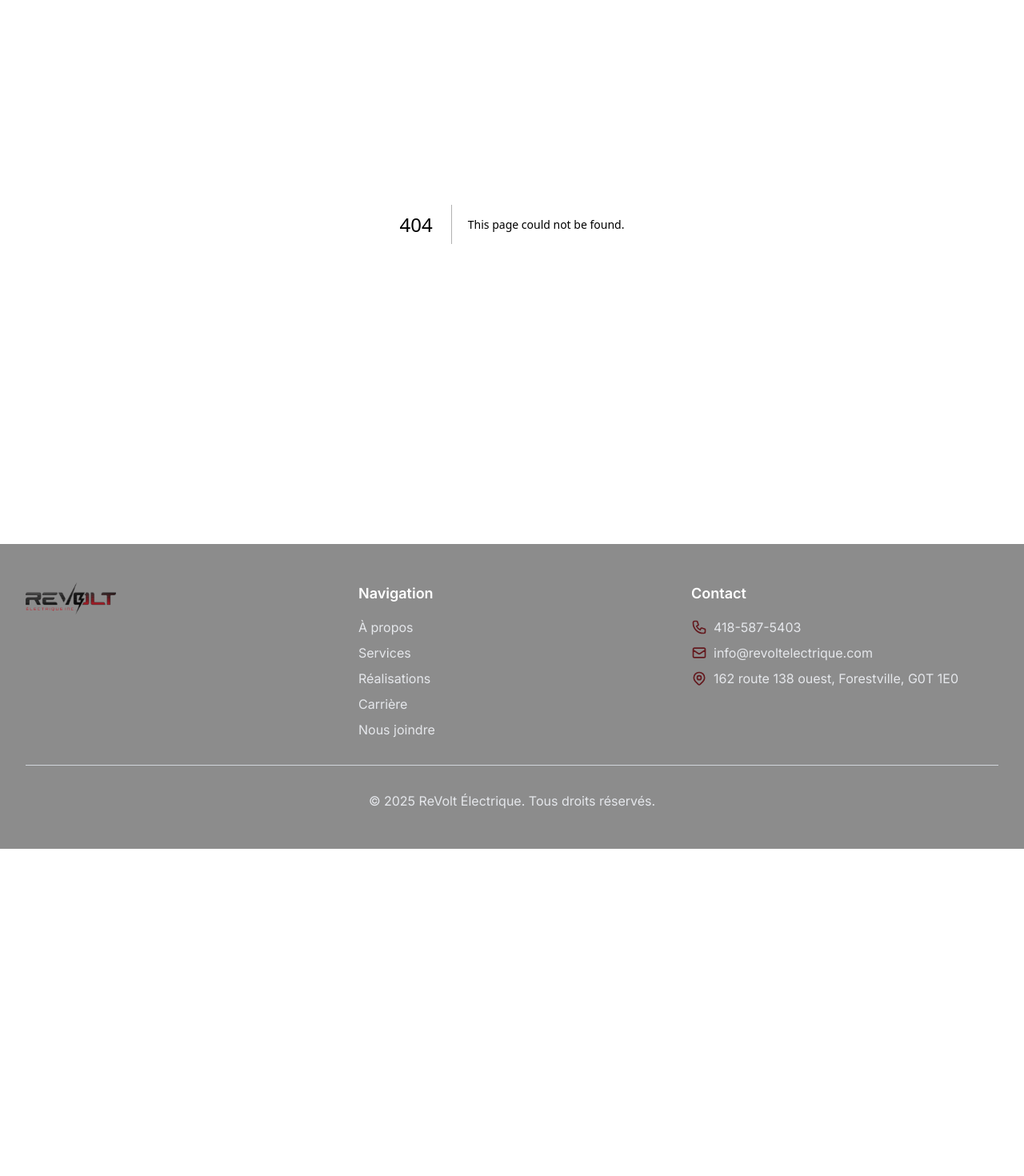
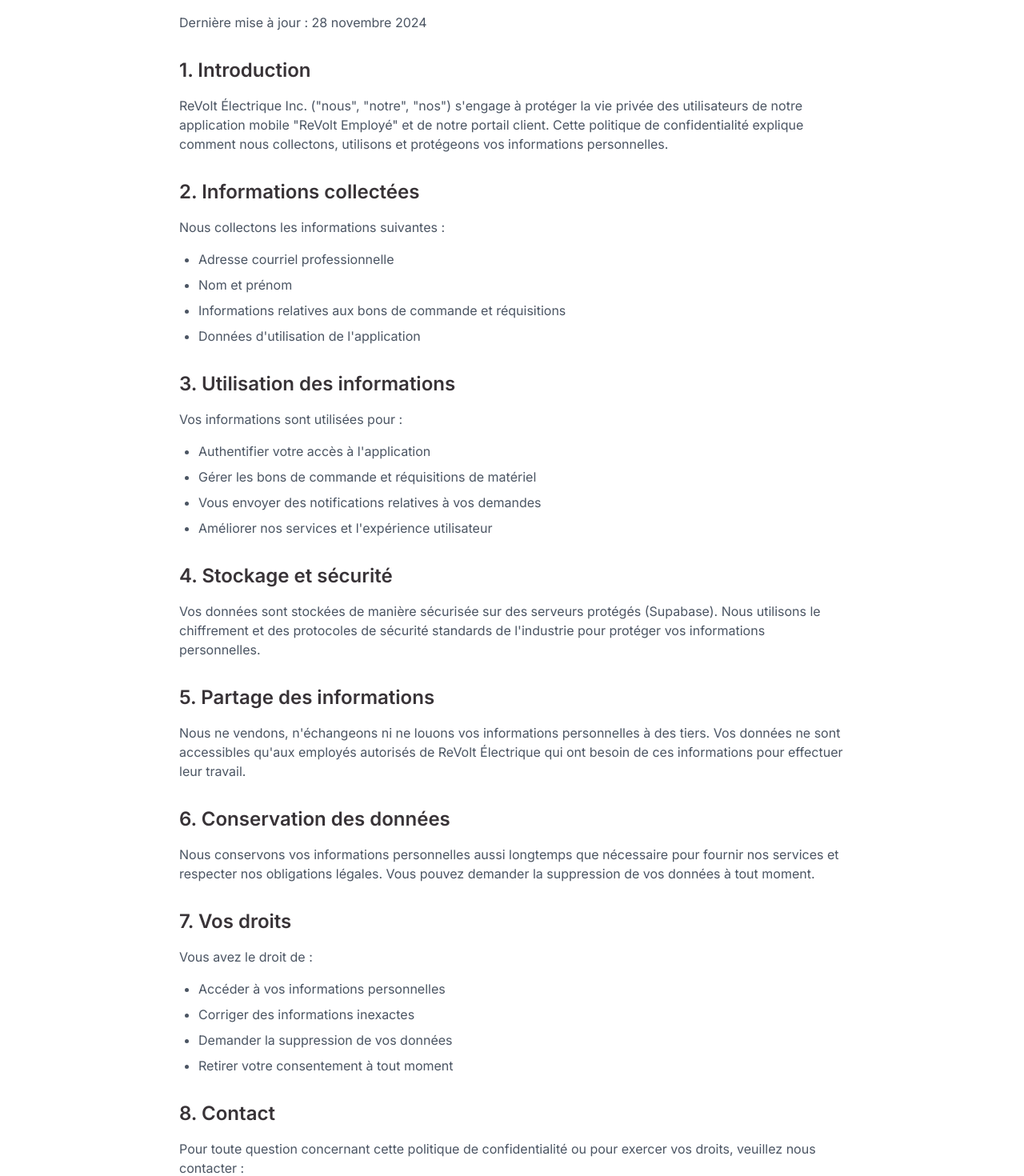
Before and after one commit to revoltelectrique/revolt-electrique, a Next.js app: page /confidentialite in a window 1280 px wide. Before the commit this address had no page. Shown: the part 200-1670 px from the top of the page at 80% size. Before the commit the page ends 1261 px from the top, so only its background shows below. Built offline with nearby package versions, Linux system fonts and the light colour scheme.

Commit message:
Ajout page politique de confidentialité

```diff
--- /dev/null
+++ b/src/app/confidentialite/page.tsx
@@ -0,0 +1,131 @@
+export default function ConfidentialitePage() {
+  return (
+    <div className="bg-white py-16">
+      <div className="container-custom mx-auto px-4 md:px-8 max-w-4xl">
+        <h1 className="text-4xl font-bold text-revolt-dark mb-8">
+          Politique de confidentialité
+        </h1>
+
+        <p className="text-gray-600 mb-8">
+          Dernière mise à jour : 28 novembre 2024
+        </p>
+
+        <div className="prose prose-lg max-w-none">
+          <section className="mb-8">
+            <h2 className="text-2xl font-semibold text-revolt-dark mb-4">
+              1. Introduction
+            </h2>
+            <p className="text-gray-600 mb-4">
+              ReVolt Électrique Inc. ("nous", "notre", "nos") s'engage à protéger la vie privée des utilisateurs
+              de notre application mobile "ReVolt Employé" et de notre portail client. Cette politique de
+              confidentialité explique comment nous collectons, utilisons et protégeons vos informations personnelles.
+            </p>
+          </section>
+
+          <section className="mb-8">
+            <h2 className="text-2xl font-semibold text-revolt-dark mb-4">
+              2. Informations collectées
+            </h2>
+            <p className="text-gray-600 mb-4">
+              Nous collectons les informations suivantes :
+            </p>
+            <ul className="list-disc pl-6 text-gray-600 space-y-2">
+              <li>Adresse courriel professionnelle</li>
+              <li>Nom et prénom</li>
+              <li>Informations relatives aux bons de commande et réquisitions</li>
+              <li>Données d'utilisation de l'application</li>
+            </ul>
+          </section>
+
+          <section className="mb-8">
+            <h2 className="text-2xl font-semibold text-revolt-dark mb-4">
+              3. Utilisation des informations
+            </h2>
+            <p className="text-gray-600 mb-4">
+              Vos informations sont utilisées pour :
+            </p>
+            <ul className="list-disc pl-6 text-gray-600 space-y-2">
+              <li>Authentifier votre accès à l'application</li>
+              <li>Gérer les bons de commande et réquisitions de matériel</li>
+              <li>Vous envoyer des notifications relatives à vos demandes</li>
+              <li>Améliorer nos services et l'expérience utilisateur</li>
+            </ul>
+          </section>
+
+          <section className="mb-8">
+            <h2 className="text-2xl font-semibold text-revolt-dark mb-4">
+              4. Stockage et sécurité
+            </h2>
+            <p className="text-gray-600 mb-4">
+              Vos données sont stockées de manière sécurisée sur des serveurs protégés (Supabase).
+              Nous utilisons le chiffrement et des protocoles de sécurité standards de l'industrie
+              pour protéger vos informations personnelles.
+            </p>
+          </section>
+
+          <section className="mb-8">
+            <h2 className="text-2xl font-semibold text-revolt-dark mb-4">
+              5. Partage des informations
+            </h2>
+            <p className="text-gray-600 mb-4">
+              Nous ne vendons, n'échangeons ni ne louons vos informations personnelles à des tiers.
+              Vos données ne sont accessibles qu'aux employés autorisés de ReVolt Électrique qui ont
+              besoin de ces informations pour effectuer leur travail.
+            </p>
+          </section>
+
+          <section className="mb-8">
+            <h2 className="text-2xl font-semibold text-revolt-dark mb-4">
+              6. Conservation des données
+            </h2>
+            <p className="text-gray-600 mb-4">
+              Nous conservons vos informations personnelles aussi longtemps que nécessaire pour
+              fournir nos services et respecter nos obligations légales. Vous pouvez demander
+              la suppression de vos données à tout moment.
+            </p>
+          </section>
+
+          <section className="mb-8">
+            <h2 className="text-2xl font-semibold text-revolt-dark mb-4">
+              7. Vos droits
+            </h2>
+            <p className="text-gray-600 mb-4">
+              Vous avez le droit de :
+            </p>
+            <ul className="list-disc pl-6 text-gray-600 space-y-2">
+              <li>Accéder à vos informations personnelles</li>
+              <li>Corriger des informations inexactes</li>
+              <li>Demander la suppression de vos données</li>
+              <li>Retirer votre consentement à tout moment</li>
+            </ul>
+          </section>
+
+          <section className="mb-8">
+            <h2 className="text-2xl font-semibold text-revolt-dark mb-4">
+              8. Contact
+            </h2>
+            <p className="text-gray-600 mb-4">
+              Pour toute question concernant cette politique de confidentialité ou pour exercer
+              vos droits, veuillez nous contacter :
+            </p>
+            <div className="bg-gray-50 p-6 rounded-lg">
+              <p className="text-gray-700 font-semibold">ReVolt Électrique Inc.</p>
+              <p className="text-gray-600">Courriel : info@revoltelectrique.com</p>
+              <p className="text-gray-600">Téléphone : 418-XXX-XXXX</p>
+            </div>
+          </section>
+
+          <section className="mb-8">
+            <h2 className="text-2xl font-semibold text-revolt-dark mb-4">
+              9. Modifications
+            </h2>
+            <p className="text-gray-600 mb-4">
+              Nous nous réservons le droit de modifier cette politique de confidentialité à tout moment.
+              Les modifications seront publiées sur cette page avec une date de mise à jour révisée.
+            </p>
+          </section>
+        </div>
+      </div>
+    </div>
+  )
+}
```
